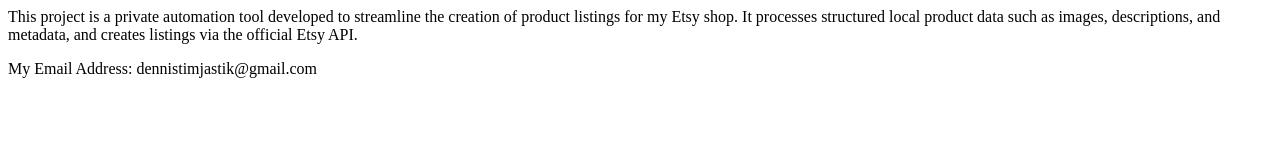
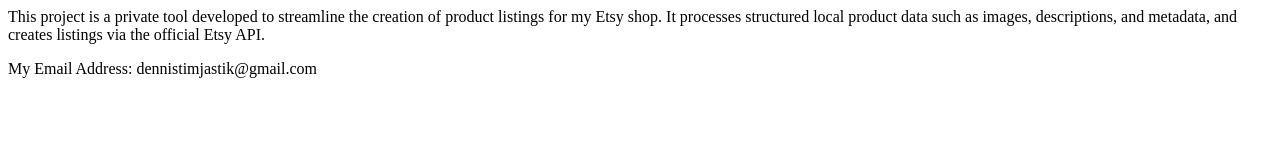
Before and after one commit to Dtejedor13/etsy-listing-tool, a plain HTML site: page index.html in a window 1280 px wide. Drawn offline with Linux system fonts and the light colour scheme.

Commit message:
update codebase

```diff
--- a/index.html
+++ b/index.html
@@ -1,4 +1,4 @@
-<p> This project is a private automation tool developed to streamline the creation of product listings for my Etsy shop.
+<p> This project is a private tool developed to streamline the creation of product listings for my Etsy shop.
     It processes structured local product data such as images, descriptions, and metadata, and creates listings via the official Etsy API.
 </p>
 <a>My Email Address: dennistimjastik@gmail.com</a>
```
